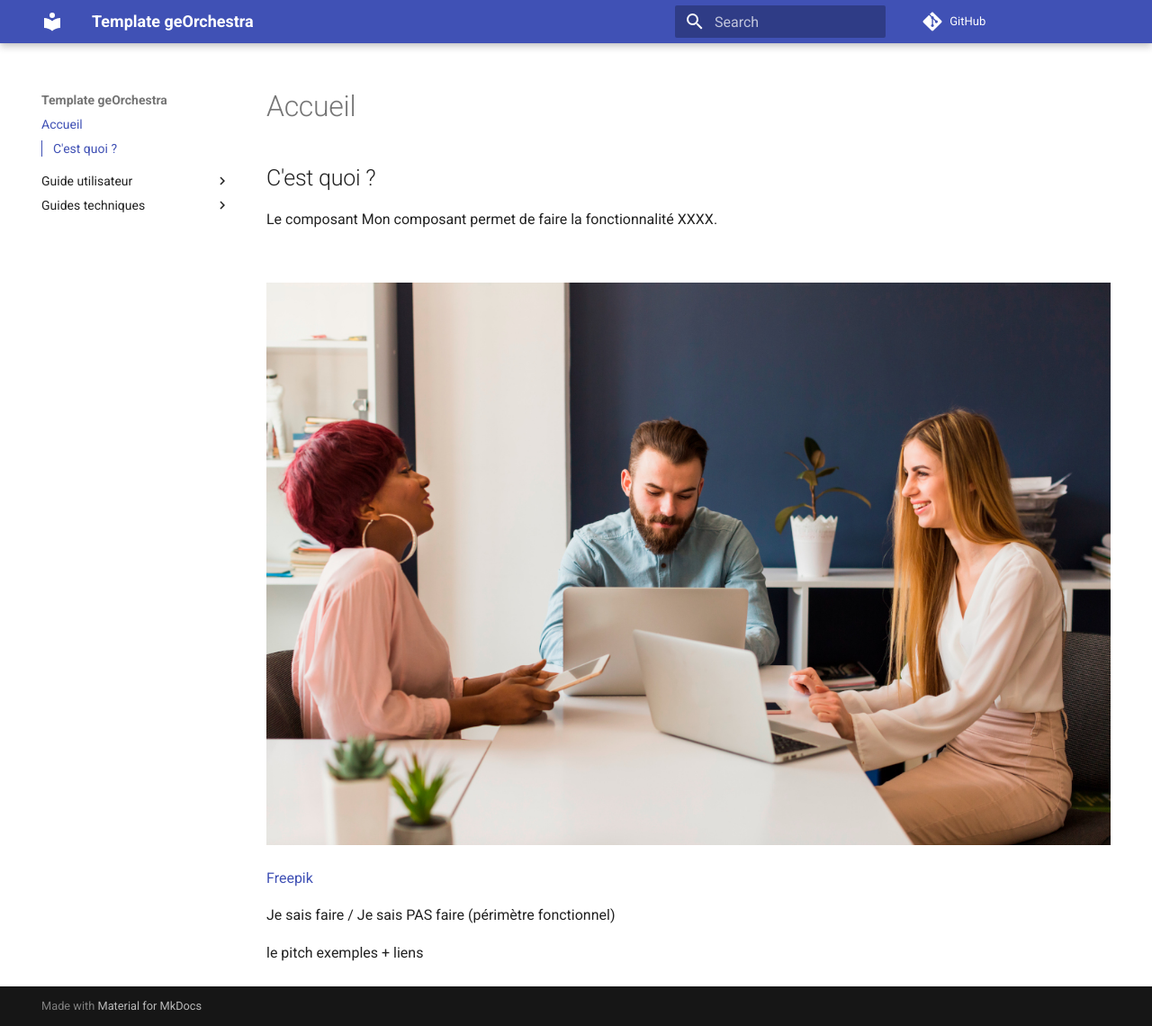
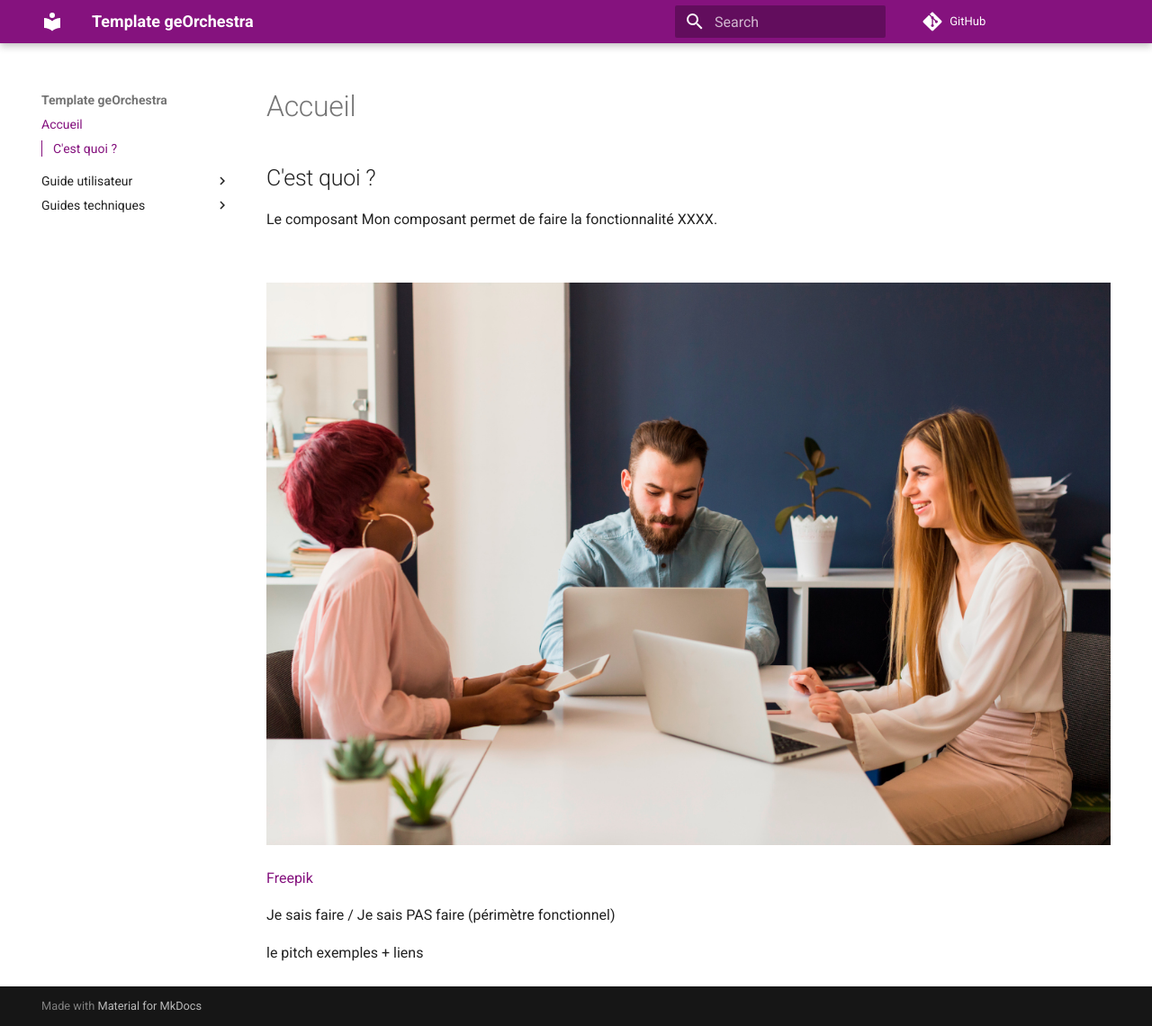
Before and after one commit to georchestra/georchestra_documentation, an MkDocs documentation site: the page built from docs/index.md, in a window 1280 px wide and 1140 px high. Shown: the whole window at 90% size. Built offline with MkDocs 1.6.1 and Material for MkDocs 9.7.7, drawn with Linux system fonts in a browser that asks for light colours; comment, search, counter and statistics services are not loaded.

Commit message:
extra CSS : mauve geOrchestra

```diff
--- a/docs/css/extra.css
+++ b/docs/css/extra.css
@@ -1,8 +1,13 @@
 
 
-.wy-nav-content {
- padding:1.618em 3.236em;
- height:100%;
- max-width:1200px;
- margin:auto
+:root {
+ --md-primary-fg-color:#85127e;
+ --md-primary-fg-color--light:#85127e;
+ --md-primary-fg-color--dark:#85127e;
+ --md-primary-bg-color:#fff;
+ --md-primary-bg-color--light:#ffffffb3;
+ --md-accent-fg-color:#526cfe;
+ --md-accent-fg-color--transparent:#526cfe1a;
+ --md-accent-bg-color:#fff;
+ --md-accent-bg-color--light:#ffffffb3
 }
```
